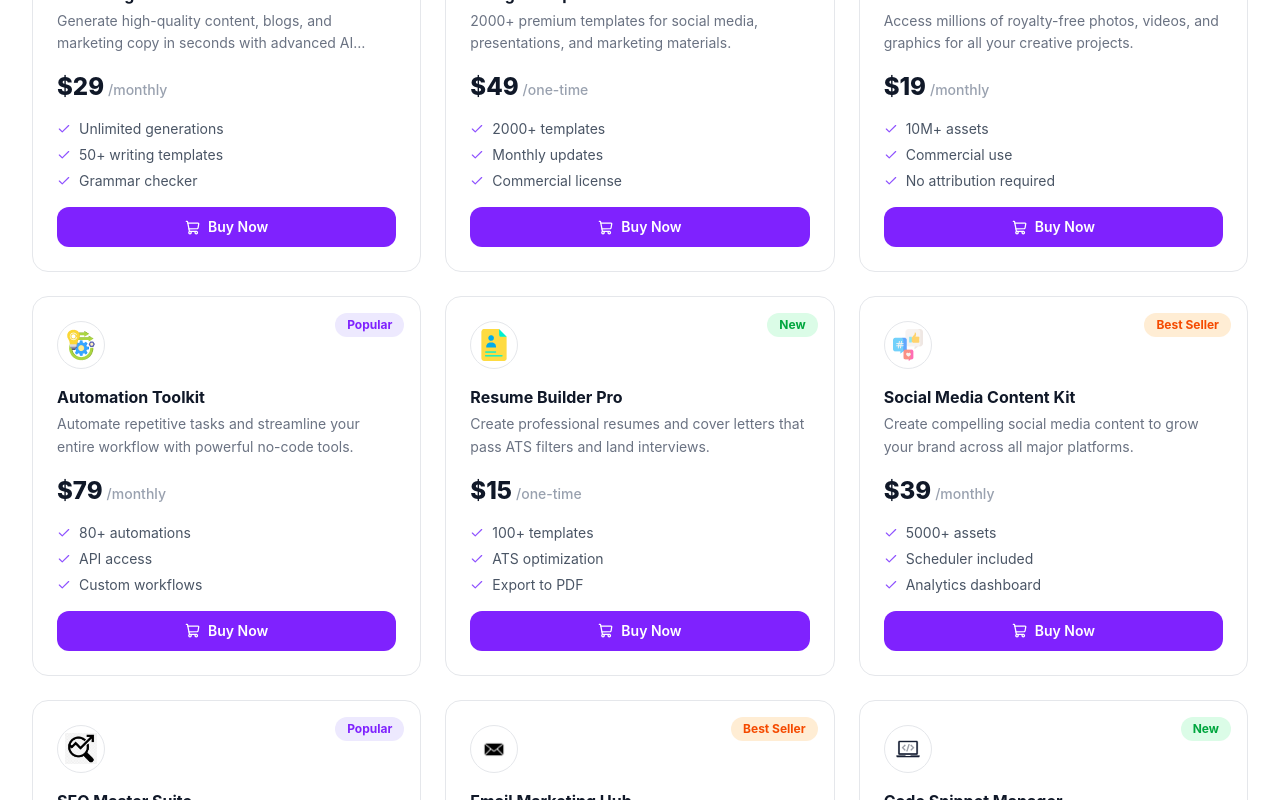
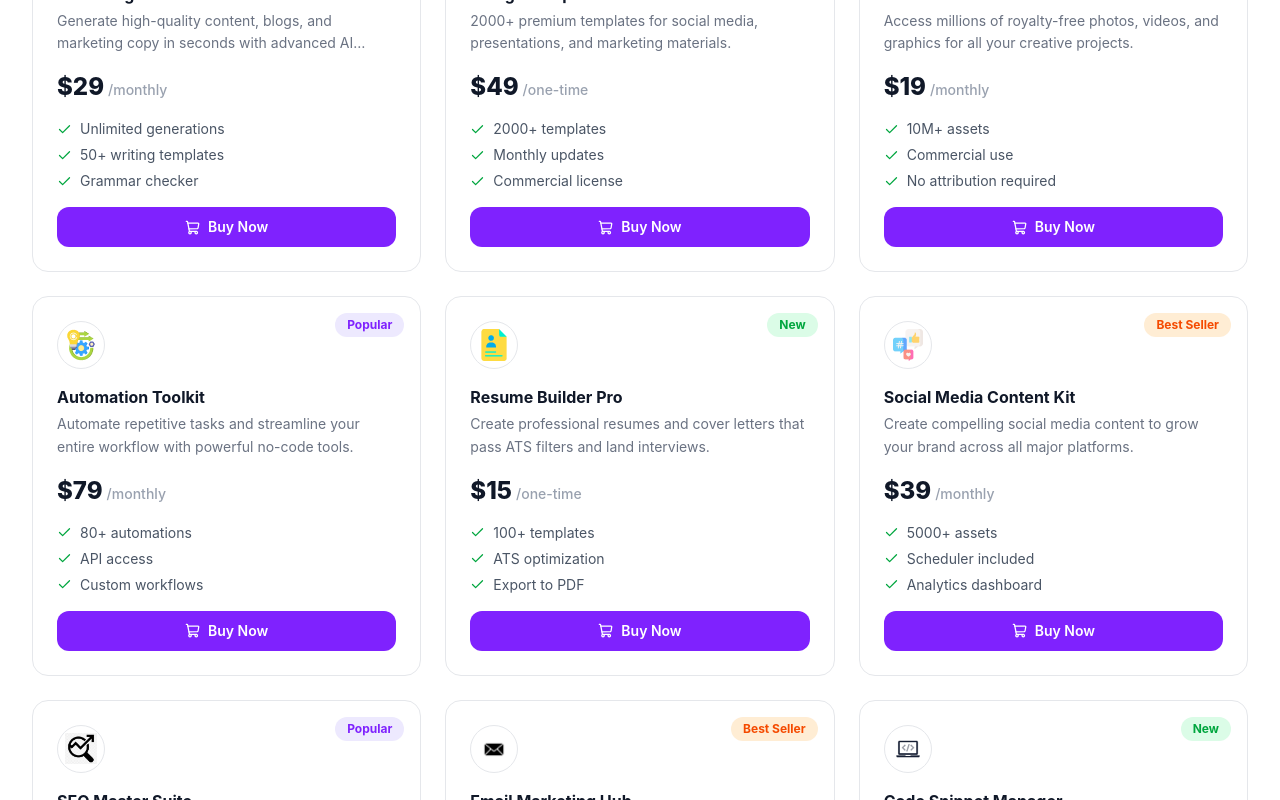
Before and after one commit to nilanjanajui/PH-Assignment-06-Digitools-Buying-Platform, a React (Vite) app: page / in a window 1280 px wide. Shown: the part 1480-2280 px from the top of the page. Built offline with nearby package versions, Linux system fonts and the light colour scheme.

Commit message:
check mark color green and size fixed

```diff
--- a/src/components/ProductCard.jsx
+++ b/src/components/ProductCard.jsx
@@ -64,7 +64,7 @@ export default function ProductCard({ product, onAddToCart, cartItems }) {
             <ul className="flex flex-col gap-1.5">
                 {product.features.map((feature, i) => (
                     <li key={i} className="flex items-center gap-2 text-sm text-gray-600">
-                        <Check size={14} className="text-violet-500 shrink-0" />
+                        <Check size={15} className="text-green-600 shrink-0" />
                         {feature}
                     </li>
                 ))}
```
